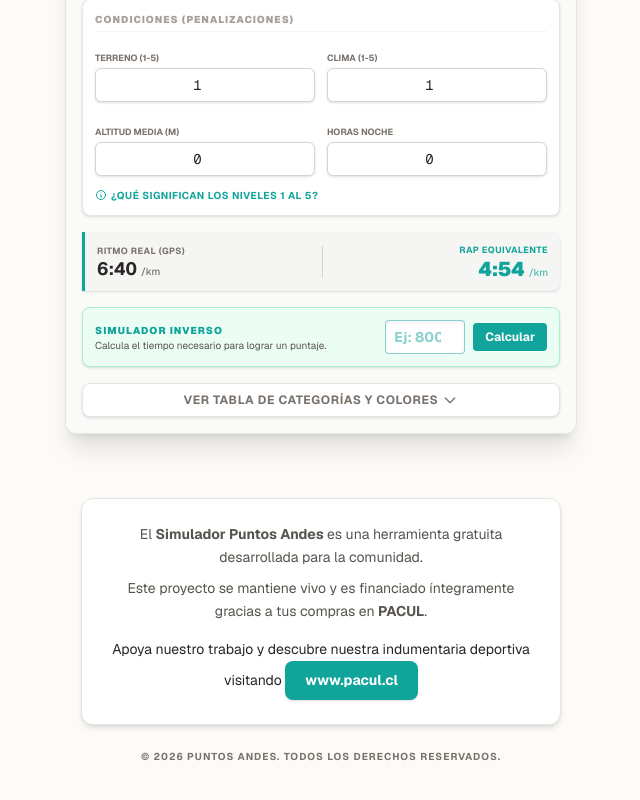
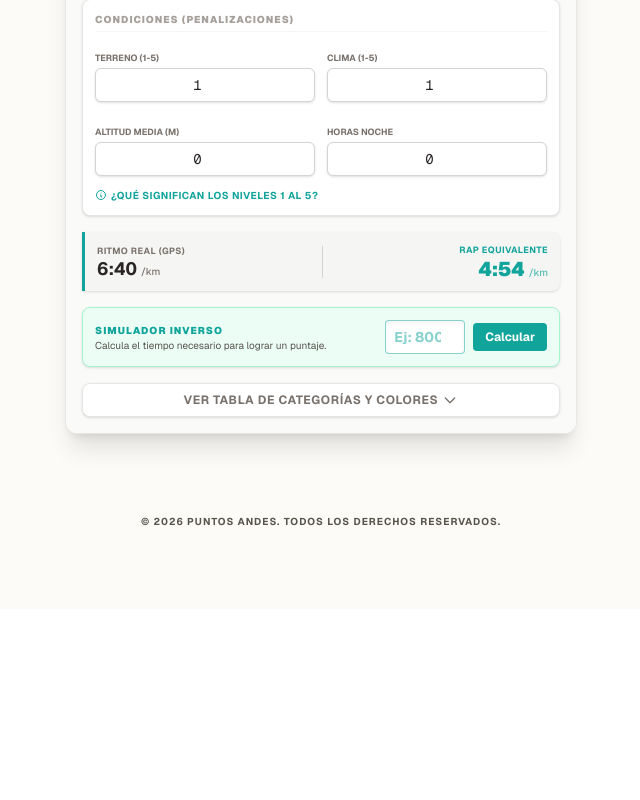
Before and after one commit to LuisValleB/Simulador-Puntos-Andes, a Next.js app: page / in a window 1280 px wide. Shown: the part 791-1591 px from the top of the page, without its empty margins (319-959 px from the left). After the commit the page ends 1400 px from the top, so only its background shows below. Built offline with nearby package versions, Linux system fonts and the light colour scheme.

Commit message:
aquí escribes de qué trata tu cambio

```diff
--- a/src/app/page.tsx
+++ b/src/app/page.tsx
@@ -23,24 +23,8 @@ export default function Home() {
       </main>
 
       {/* Footer */}
-      <footer className="mt-16 mb-8 px-4 w-full max-w-lg mx-auto text-center flex flex-col items-center gap-6">
-        <div className="bg-white p-5 sm:p-6 rounded-xl border border-stone-200 text-stone-600 text-xs sm:text-sm leading-relaxed shadow-md">
-          <p className="mb-2">
-            El <strong>Simulador Puntos Andes</strong> es una herramienta gratuita desarrollada para la comunidad.
-          </p>
-          <p>
-            Este proyecto se mantiene vivo y es financiado íntegramente gracias a tus compras en <strong>PACUL</strong>.
-          </p>
-          <p className="mt-4 text-stone-800">
-            Apoya nuestro trabajo y descubre nuestra indumentaria deportiva visitando <br className="sm:hidden" />
-            <a href="https://www.pacul.cl" target="_blank" rel="noopener noreferrer" className="inline-block mt-2 sm:mt-0 px-5 py-2 bg-[#10A49B] text-white font-bold rounded-lg hover:bg-[#0c8a82] transition-all transform hover:scale-105 shadow-sm">
-              www.pacul.cl
-            </a>
-          </p>
-        </div>
-        <div className="text-stone-500 text-[10px] font-bold uppercase tracking-widest">
-          © {new Date().getFullYear()} Puntos Andes. Todos los derechos reservados.
-        </div>
+      <footer className="mt-20 mb-8 text-center text-stone-600 text-[10px] font-bold uppercase tracking-widest">
+        © {new Date().getFullYear()} Puntos Andes. Todos los derechos reservados.
       </footer>
     </div>
   );
```
